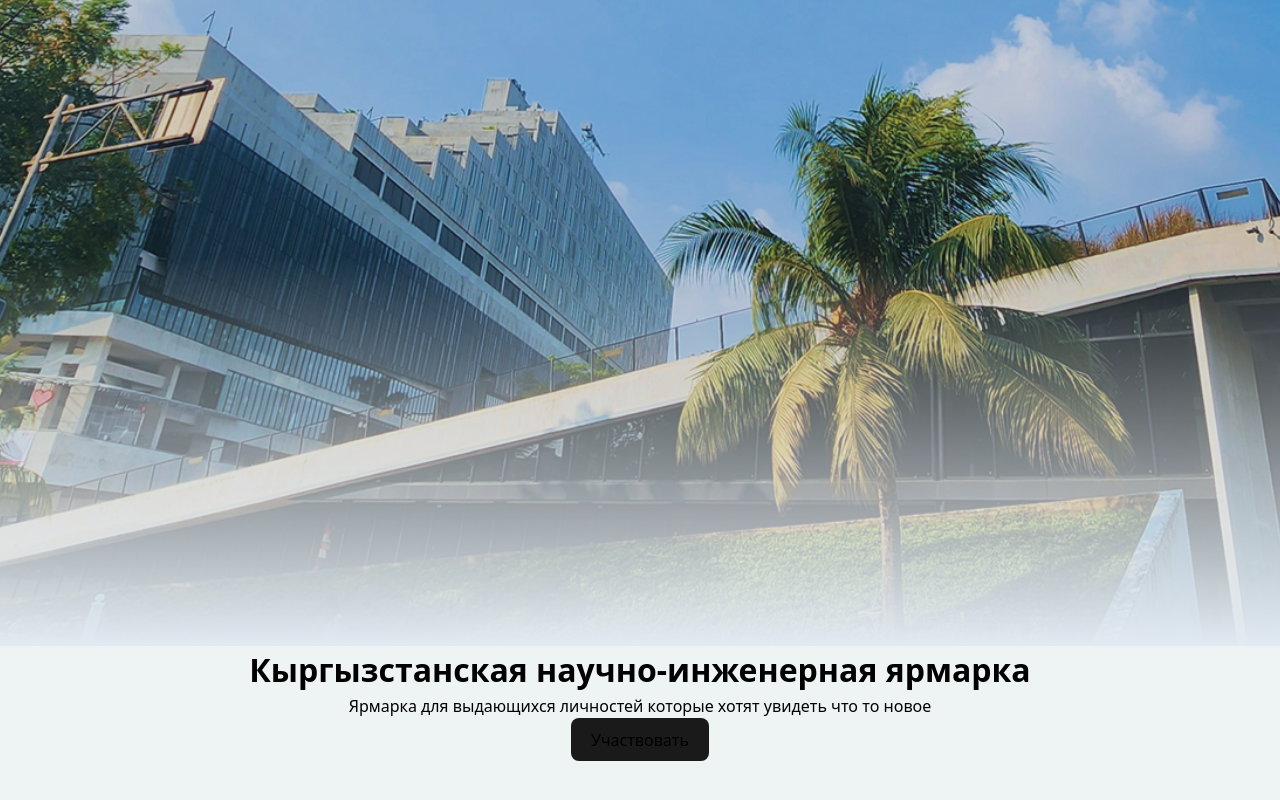
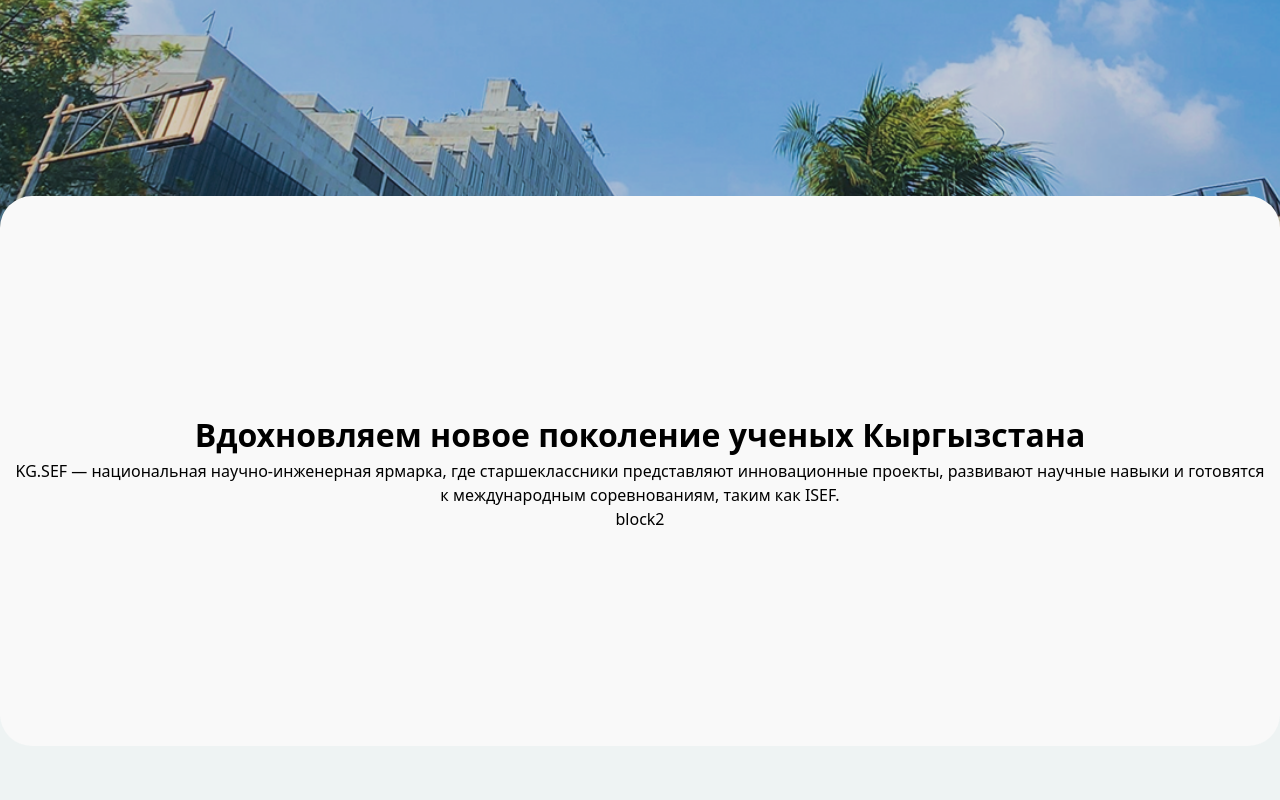
Before and after one commit to Scr00b1e/kg.sef, a React (Vite) app: page / in a window 1280 px wide. Shown: the part 554-1354 px from the top of the page. Built offline with nearby package versions, Linux system fonts and the light colour scheme.

Commit message:
style changes

```diff
--- a/src/App.scss
+++ b/src/App.scss
@@ -2,23 +2,25 @@
   width: 100%;
   max-width: 1440px;
   margin: 0 auto;
-  padding: 0 100px;
-  width: 100%;
 }
+
 .App {
   display: flex;
   justify-content: center;
   align-items: center;
   height: 100%;
 }
+
 .main {
   width: 100%;
-  min-height: 100vh; /* full viewport height */
+  min-height: 100vh;
+  /* full viewport height */
   display: flex;
   flex-direction: column;
   align-items: center;
   justify-content: center;
 }
+
 .intro {
   width: 100%;
   background-image: url('./assets/main_img.png');
@@ -27,6 +29,7 @@
   background-repeat: no-repeat;
   color: #fff;
 }
+
 .info_section {
   position: relative;
   width: 100%;
--- a/src/pages/BlockOne.jsx
+++ b/src/pages/BlockOne.jsx
@@ -7,10 +7,12 @@
             <div className='blockOne'>
                 <div className='blockOne_content'>
                     <div className="blockOne_words">
-                        <h1 className='blockOne_title'>Кыргызстанская научно-инженерная ярмарка</h1>
-                        <p className='blockOne_text'>Ярмарка для выдающихся личностей которые хотят увидеть что то новое</p>
+                        <h1 className='blockOne_title'>Вдохновляем новое поколение ученых Кыргызстана</h1>
+                        <p className='blockOne_text'>KG.SEF — национальная научно-инженерная ярмарка, где старшеклассники представляют инновационные проекты, развивают научные навыки и готовятся к международным соревнованиям, таким как ISEF.</p>
                     </div>
-                    <button className='blockOne_btn'>Участвовать</button>
+                    <div className='blockOne_img'>
+                        block2
+                    </div>
                 </div>
             </div>
         </div>
--- a/src/styles/blockOne.scss
+++ b/src/styles/blockOne.scss
@@ -4,11 +4,20 @@
     color: #000;
 
     &_content {
+        width: 100%;
+        height: 100%;
+        max-height: 575px;
+        max-width: 1440px;
+        margin: 0 auto;
+        padding: 10px;
+
         display: flex;
         flex-direction: column;
         align-items: center;
         justify-content: center;
         text-align: center;
+        background-color: #F9F9F9;
+        border-radius: 32px;
 
         position: absolute;
         left: 0;
@@ -16,5 +25,6 @@
         top: 0;
         z-index: 1;
 
+        transform: translateY(-450px);
     }
 }
```
